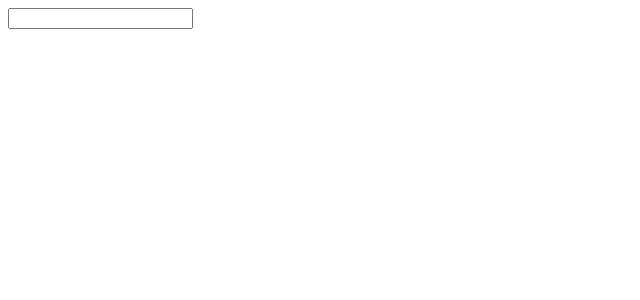
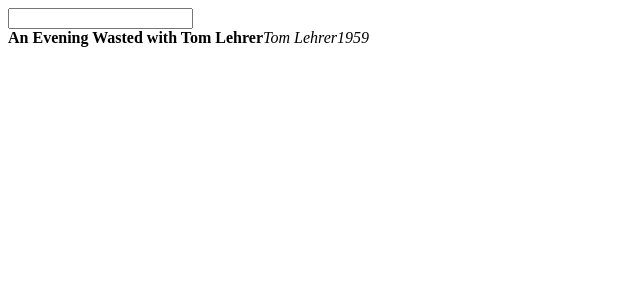
Before and after one commit to cpyle0819/sharpspring-react, a React (Vite) app: page / in a window 1280 px wide. Shown: the top 300 px of the page, without its empty margins (0-640 px from the left). Built offline with nearby package versions, Linux system fonts and the light colour scheme.

Commit message:
(feat) add album feature

```diff
--- /dev/null
+++ b/src/album/album.component.tsx
@@ -0,0 +1,21 @@
+import * as React from 'react';
+
+export interface AlbumData {
+  artist: string;
+  imgUrl: string;
+  name: string;
+  releaseDate: string;
+}
+
+export class Album extends React.Component<AlbumData> {
+  render(): JSX.Element {
+    return (
+      <div>
+        <strong>{this.props.name}</strong>
+        <em>{this.props.artist}</em>
+        <em>{this.props.releaseDate}</em>
+        <img src={this.props.imgUrl} />
+      </div>
+    );
+  }
+}
--- a/src/app.component.tsx
+++ b/src/app.component.tsx
@@ -2,9 +2,14 @@
 import { Subject } from 'rxjs';
 import { takeUntil, debounceTime } from 'rxjs/operators';
 
+import { Album, AlbumData } from 'src/album/album.component';
 import { Search } from 'src/search/search.component';
 
-export class App extends React.Component<{}, { albums: any[]; searchText: string }> {
+export class App extends React.Component<{}, { albums: AlbumData[] }> {
+  state = {
+    albums: [{ name: 'An Evening Wasted with Tom Lehrer', artist: 'Tom Lehrer', releaseDate: '1959', imgUrl: '' }],
+  };
+
   private search$ = new Subject<string>();
   private unsubscribe$ = new Subject();
 
@@ -13,21 +18,18 @@
   }
 
   componentDidMount() {
-    this.search$.pipe(debounceTime(300), takeUntil(this.unsubscribe$)).subscribe(searchText => {
-      this.setState({ searchText });
+    this.search$.pipe(debounceTime(300), takeUntil(this.unsubscribe$)).subscribe(() => {
+      // make API call here and set albums
     });
   }
-
-  state = {
-    albums: [],
-    searchText: '',
-  };
 
   render(): JSX.Element {
     return (
       <div>
         <Search subject$={this.search$} />
-        <p>{this.state.searchText}</p>
+        {this.state.albums.map((alb, i) => (
+          <Album key={i} {...alb} />
+        ))}
       </div>
     );
   }
--- a/tsconfig.json
+++ b/tsconfig.json
@@ -1,5 +1,7 @@
 {
   "compilerOptions": {
-    "jsx": "react"
+    "baseUrl": ".",
+    "jsx": "react",
+    "paths": { "src/*": ["src/*"] }
   }
 }
```
